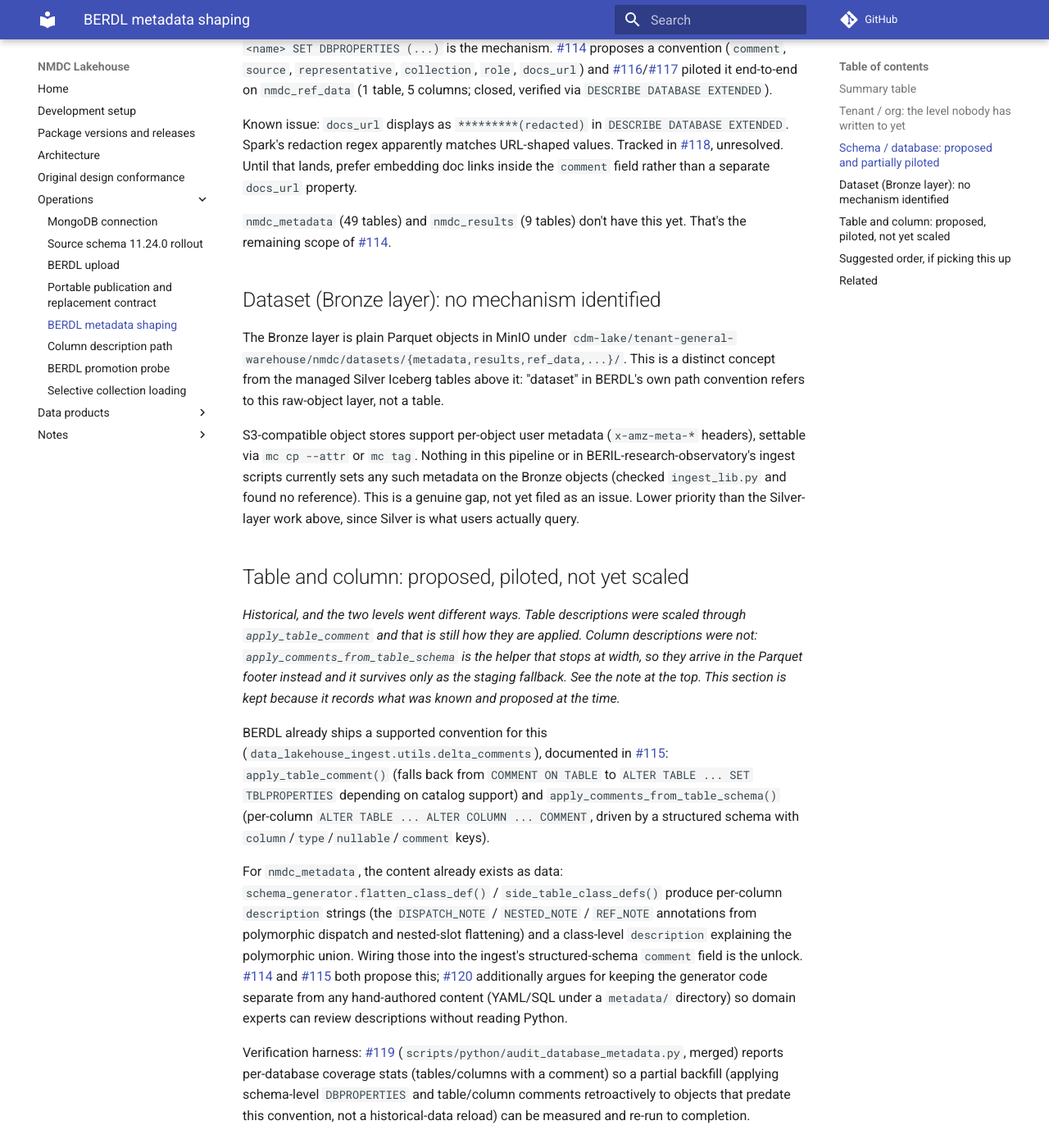
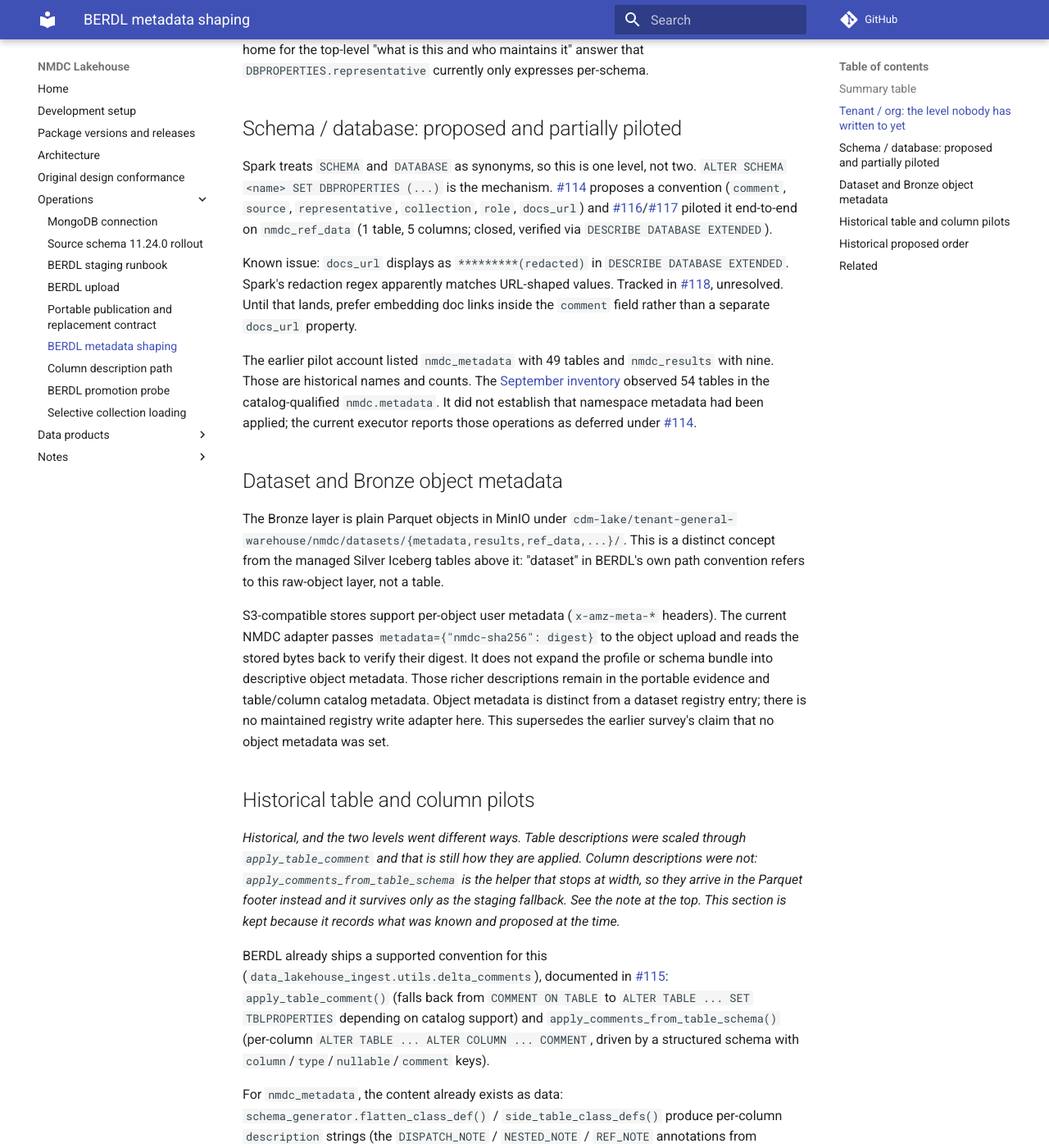
Before and after one commit to microbiomedata/nmdc-lakehouse, an MkDocs documentation site: the page built from docs/berdl-metadata-shaping.md, in a window 1280 px wide and 1400 px high, scrolled down 2030 px. Shown: the whole window at 82% size. Built offline with MkDocs 1.6.1 and Material for MkDocs 9.7.7, drawn with Linux system fonts in a browser that asks for light colours; comment, search, counter and statistics services are not loaded; some of the changed text lies outside the part shown.

Commit message:
Document the production staging run and simplification path (#354)
* Document the production staging run and simplification path

* Clarify source selection and current metadata workflow

```diff
--- a/docs/berdl-metadata-shaping.md
+++ b/docs/berdl-metadata-shaping.md
@@ -3,6 +3,13 @@
 A survey of what descriptive metadata this pipeline can set at each level of the
 BERDL hierarchy, what's already done, and what's tracked but not yet built. Written
 because the work is scattered across seven issues ([#114](https://github.com/microbiomedata/nmdc-lakehouse/issues/114)-[#120](https://github.com/microbiomedata/nmdc-lakehouse/issues/120)) with no single map.
+
+For the maintained workflow as of 2026-09-23, use the
+[staging runbook](berdl-staging-runbook.md#what-success-means). `berdl-upload`
+now requires data and planned table/column metadata verification in one execution.
+Namespace operations remain deferred, and tenant/registry writes remain
+unimplemented. The dated pilot sections below preserve earlier observations;
+their bare namespace names and table counts are not current destination defaults.
 
 > **Column comments are no longer reached this way at scale.** Everything below
 > describes `apply_comments_from_table_schema()`, one
@@ -19,15 +26,17 @@
 > [#115](https://github.com/microbiomedata/nmdc-lakehouse/issues/115). That issue
 > closed on 2026-08-20, and `berdl-apply-metadata` now applies and verifies
 > planned table descriptions across the namespace
-> (`berdl_metadata.py:410-423`). The schema level is unaffected.
+> (`berdl_metadata.py:410-423`). Current versioned plans also apply and verify
+> table snapshot and target-schema properties. Namespace application remains
+> outside that executor.
 
 ## Summary table
 
 | Level | Settable today? | Mechanism | State |
 |---|---|---|---|
 | Tenant / org | Unconfirmed | `berdl_notebook_utils.governance`'s `list_tenants()` / `get_tenant_detail()` have readable `description`/`website`/`organization`/`display_name` fields per tenant; no known write path from NMDC-side code | Not investigated, see below |
-| Schema / database | Yes | `ALTER SCHEMA ... SET DBPROPERTIES (...)` | Piloted on `nmdc_ref_data` only ([#116](https://github.com/microbiomedata/nmdc-lakehouse/issues/116), closed). `nmdc_metadata`/`nmdc_results` not yet done ([#114](https://github.com/microbiomedata/nmdc-lakehouse/issues/114)) |
-| Dataset (Bronze/MinIO object path) | No known mechanism | S3 supports object metadata (`x-amz-meta-*`) via `mc`; nothing in this pipeline sets it | Open gap, not filed |
+| Schema / database | Piloted; deferred by the current staging executor | `ALTER SCHEMA ... SET DBPROPERTIES (...)` | Earlier pilot on `nmdc_ref_data` ([#116](https://github.com/microbiomedata/nmdc-lakehouse/issues/116)); current namespace application remains [#114](https://github.com/microbiomedata/nmdc-lakehouse/issues/114) |
+| Dataset / Bronze objects | Checksum metadata on objects; no registry write adapter | The NMDC adapter sets `nmdc-sha256` on each uploaded object and verifies the object bytes | Richer descriptive content remains in the portable bundle; registry support is separate |
 | Table | Yes | `data_lakehouse_ingest.utils.delta_comments.apply_table_comment` | Done. Piloted on `nmdc_ref_data.pfam_terms` ([#117](https://github.com/microbiomedata/nmdc-lakehouse/pull/117)), then scaled: [#115](https://github.com/microbiomedata/nmdc-lakehouse/issues/115) closed 2026-08-20 and `berdl-apply-metadata` applies and verifies planned table descriptions |
 | Column | Yes | The Parquet footer key `org.apache.spark.sql.parquet.row.metadata`, applied by Spark at table creation | Done, by a different route than this page proposed. `apply_comments_from_table_schema` does not scale and survives only as the staging fallback; see the note at the top |
 
@@ -64,24 +73,30 @@
 values. Tracked in [#118](https://github.com/microbiomedata/nmdc-lakehouse/issues/118), unresolved. Until that lands, prefer embedding doc links
 inside the `comment` field rather than a separate `docs_url` property.
 
-`nmdc_metadata` (49 tables) and `nmdc_results` (9 tables) don't have this yet.
-That's the remaining scope of [#114](https://github.com/microbiomedata/nmdc-lakehouse/issues/114).
+The earlier pilot account listed `nmdc_metadata` with 49 tables and
+`nmdc_results` with nine. Those are historical names and counts. The
+[September inventory](runs/2026-09-23-production-staging.md) observed 54 tables
+in the catalog-qualified `nmdc.metadata`. It did not establish that namespace
+metadata had been applied; the current executor reports those operations as
+deferred under [#114](https://github.com/microbiomedata/nmdc-lakehouse/issues/114).
 
-## Dataset (Bronze layer): no mechanism identified
+## Dataset and Bronze object metadata
 
 The Bronze layer is plain Parquet objects in MinIO under
 `cdm-lake/tenant-general-warehouse/nmdc/datasets/{metadata,results,ref_data,...}/`.
 This is a distinct concept from the managed Silver Iceberg tables above it: "dataset" in
 BERDL's own path convention refers to this raw-object layer, not a table.
 
-S3-compatible object stores support per-object user metadata
-(`x-amz-meta-*` headers), settable via `mc cp --attr` or `mc tag`. Nothing in
-this pipeline or in BERIL-research-observatory's ingest scripts currently sets
-any such metadata on the Bronze objects (checked `ingest_lib.py` and found no
-reference). This is a genuine gap, not yet filed as an issue. Lower priority than
-the Silver-layer work above, since Silver is what users actually query.
+S3-compatible stores support per-object user metadata (`x-amz-meta-*` headers).
+The current NMDC adapter passes `metadata={"nmdc-sha256": digest}` to the object
+upload and reads the stored bytes back to verify their digest. It does not expand
+the profile or schema bundle into descriptive object metadata. Those richer
+descriptions remain in the portable evidence and table/column catalog metadata.
+Object metadata is distinct from a dataset registry entry; there is no maintained
+registry write adapter here. This supersedes the earlier survey's claim that no
+object metadata was set.
 
-## Table and column: proposed, piloted, not yet scaled
+## Historical table and column pilots
 
 *Historical, and the two levels went different ways. Table descriptions were
 scaled through `apply_table_comment` and that is still how they are applied.
@@ -114,7 +129,10 @@
 retroactively to objects that predate this convention, not a historical-data
 reload) can be measured and re-run to completion.
 
-## Suggested order, if picking this up
+## Historical proposed order
+
+This list records the pilot-era plan. Use the current staging runbook above for
+execution; table/column application and verification are now mandatory phases.
 
 1. [#119](https://github.com/microbiomedata/nmdc-lakehouse/pull/119) is merged: run the audit script to see current coverage before scaling anything below.
 2. [#118](https://github.com/microbiomedata/nmdc-lakehouse/issues/118): resolve or work around the `docs_url` redaction before standardizing that property across more schemas.
--- a/mkdocs.yml
+++ b/mkdocs.yml
@@ -12,6 +12,7 @@
   - Operations:
       - MongoDB connection: mongodb-connection.md
       - Source schema 11.24.0 rollout: source-schema-1124-rollout.md
+      - BERDL staging runbook: berdl-staging-runbook.md
       - BERDL upload: berdl-upload.md
       - Portable publication and replacement contract: publication-contract.md
       - BERDL metadata shaping: berdl-metadata-shaping.md
@@ -25,6 +26,7 @@
       - Pfam terms: pfam_terms.md
       - Trino graph traversal: trino_recursive_graph_traversal.md
   - Notes:
+      - Production staging, 2026-09-23: runs/2026-09-23-production-staging.md
       - BERDL execution notes: for_berdl_claude.md
       - allDocs decision: decisions/alldocs-not-ingested.md
 strict: true
```
Also changed, not shown: docs/berdl-staging-runbook.md (added, +151 -0 lines), docs/berdl-upload.md (+30 -21 lines), docs/index.md (+2 -1 lines), docs/runs/2026-09-23-production-staging.md (added, +142 -0 lines), 1 other file.
